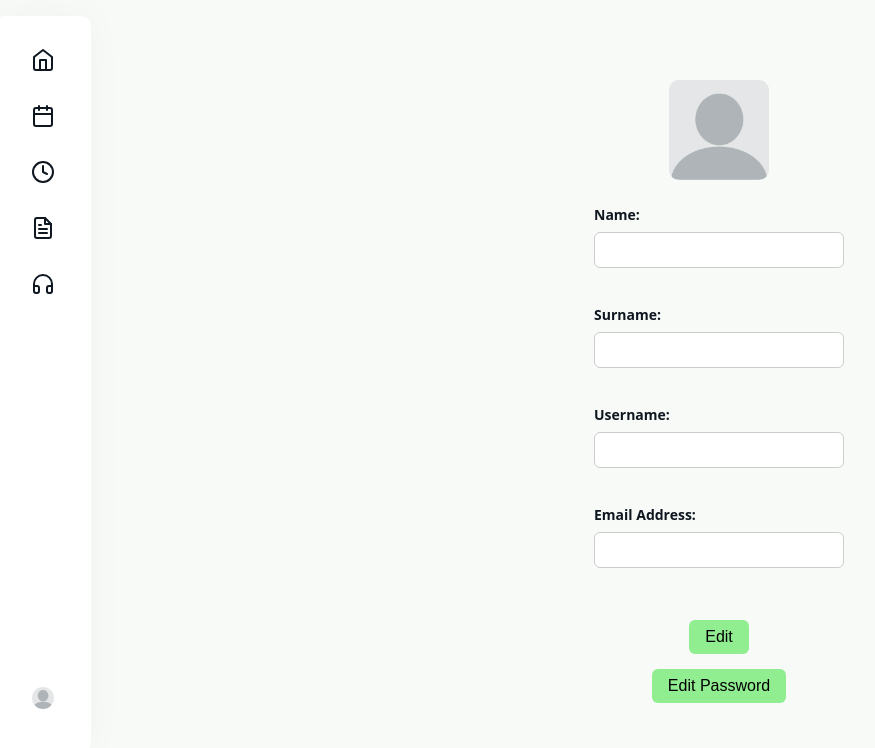
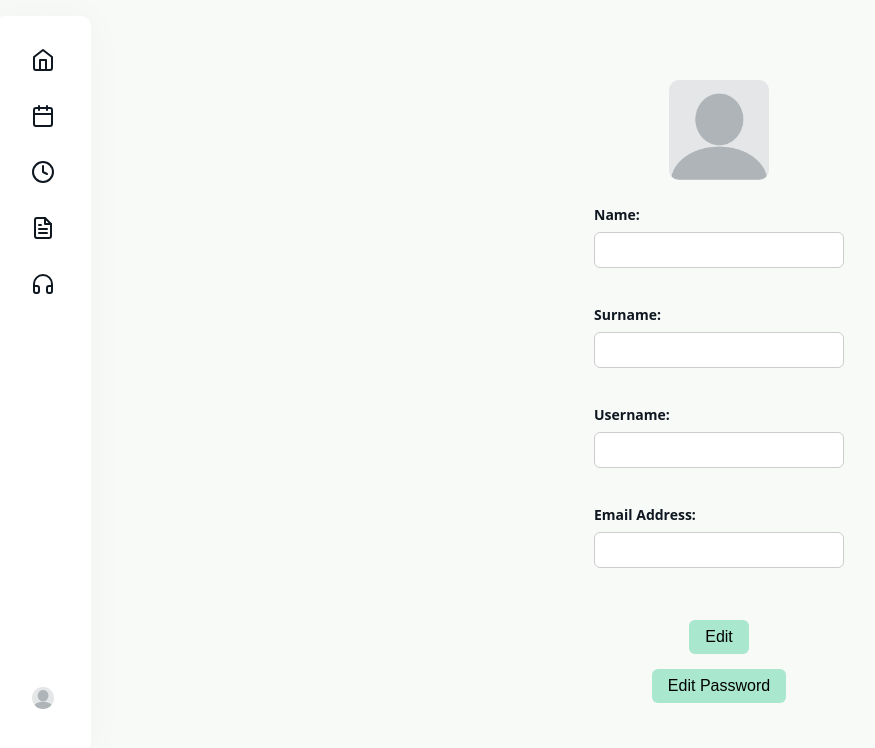
Before and after one commit to kazaction/Group_3_Here_I_Am, a React (Create React App) app in the folder here_i_am/: page /profile in a window 1280 px wide. Shown: the top 748 px of the page, without its empty margins (21-896 px from the left). Built offline with nearby package versions, Linux system fonts and the light colour scheme; no server answers.

Commit message:
added notes that we need to finish and changed the color of the buttons

```diff
--- a/here_i_am/src/components/home.jsx
+++ b/here_i_am/src/components/home.jsx
@@ -2,7 +2,7 @@ import React, { useState } from 'react';
 import { Link, useNavigate } from 'react-router-dom';
 const Home = () => {
     return(
-        <h1>Welcome to home page</h1>
+        <h1>HERE I AM</h1>
     );
 };
 
--- a/here_i_am/src/css/profile.css
+++ b/here_i_am/src/css/profile.css
@@ -33,11 +33,11 @@ button{
     font-size: 16px;
     border: none;
     border-radius: 6px;
-    background-color: lightgreen;
+    background-color: var(--accent-2);
     cursor: #007bff;
     color: black;
 }
 
 button:hover{
-    background-color: #00BF00;
+    background-color: var(--accent);
 }
```
Also changed, not shown: 1 other file (tests, documents, lock files or other folders).
